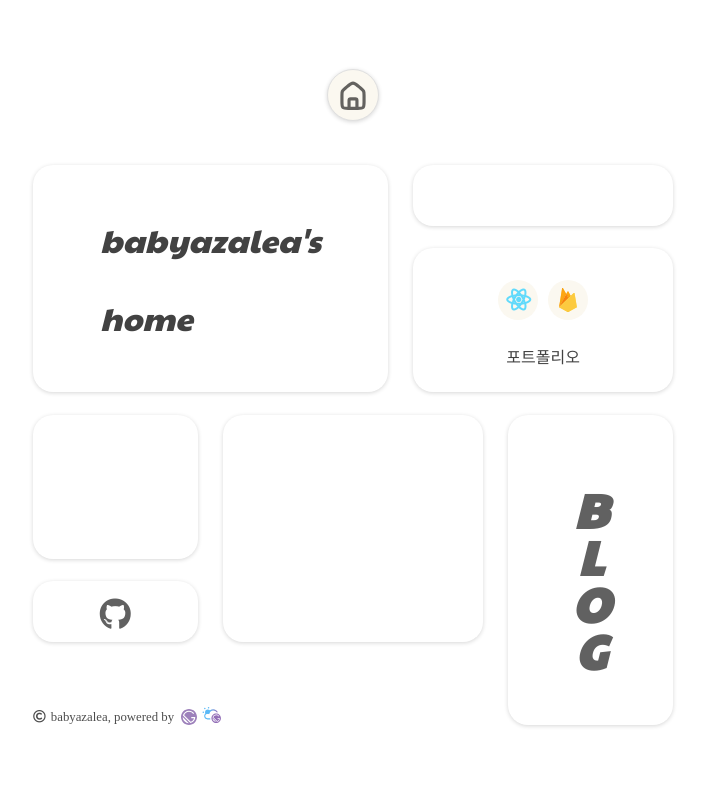
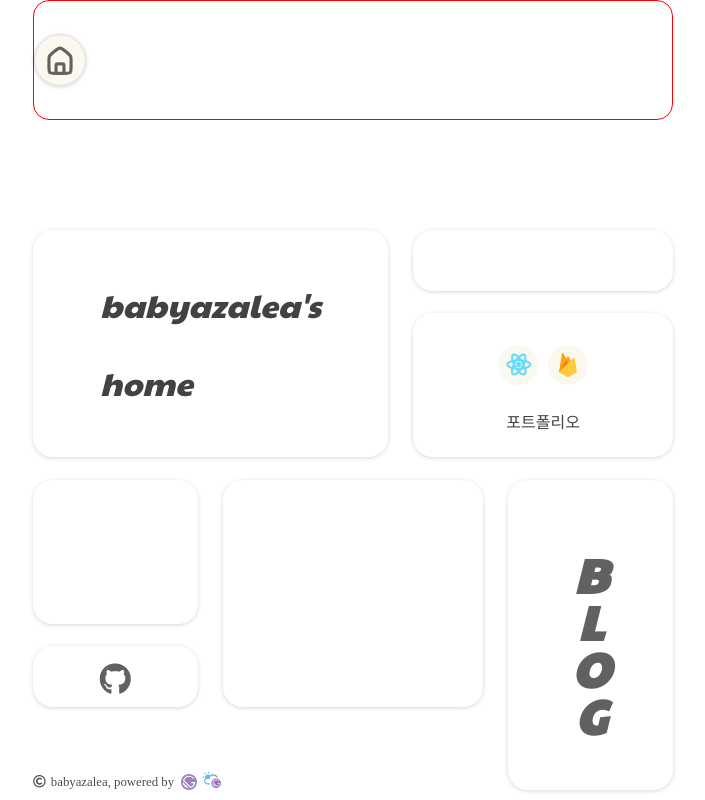
Before and after one commit to babyazalea/babyazalea-home, a Gatsby site: page / in a window 1280 px wide. Shown: the whole page, without its empty margins (287-992 px from the left). Built offline with nearby package versions, Linux system fonts and the light colour scheme; Gatsby itself is replaced by a stand-in of ours; a web font is replaced by a local one.

Commit message:
moving header

```diff
--- a/src/components/layout/Layout.scss
+++ b/src/components/layout/Layout.scss
@@ -3,7 +3,7 @@
   height: 100vh;
   display: flex;
   flex-direction: column;
-  justify-content: center;
+  justify-content: space-between;
   align-items: center;
   margin: 0;
   padding: 0;
--- a/src/components/layout/header/Header.scss
+++ b/src/components/layout/header/Header.scss
@@ -1,5 +1,11 @@
 header {
-  margin-bottom: 30px;
+  width: 50%;
+  height: 15%;
+  border: 0.1rem solid red;
+  box-sizing: border-box;
+  display: flex;
+  justify-content: flex-start;
+  border-radius: 1rem;
   div {
     position: relative;
     display: flex;
@@ -19,8 +25,8 @@ header {
     }
     .header-home-btn {
       position: absolute;
-      left: 50%;
-      transform: translateX(-50%);
+      //left: 50%;
+      //transform: translateX(-50%);
       z-index: 3;
       a {
         img {
@@ -84,3 +90,9 @@ header {
     }
   }
 }
+//header {
+//  width: 100%;
+//  height: 15%;
+//  border: 0.1rem solid red;
+//  box-sizing: border-box;
+//}
--- a/src/styles/style.scss
+++ b/src/styles/style.scss
@@ -59,5 +59,6 @@
 
 body {
   margin: 0;
+  padding: 0;
   word-break: keep-all;
 }
```
